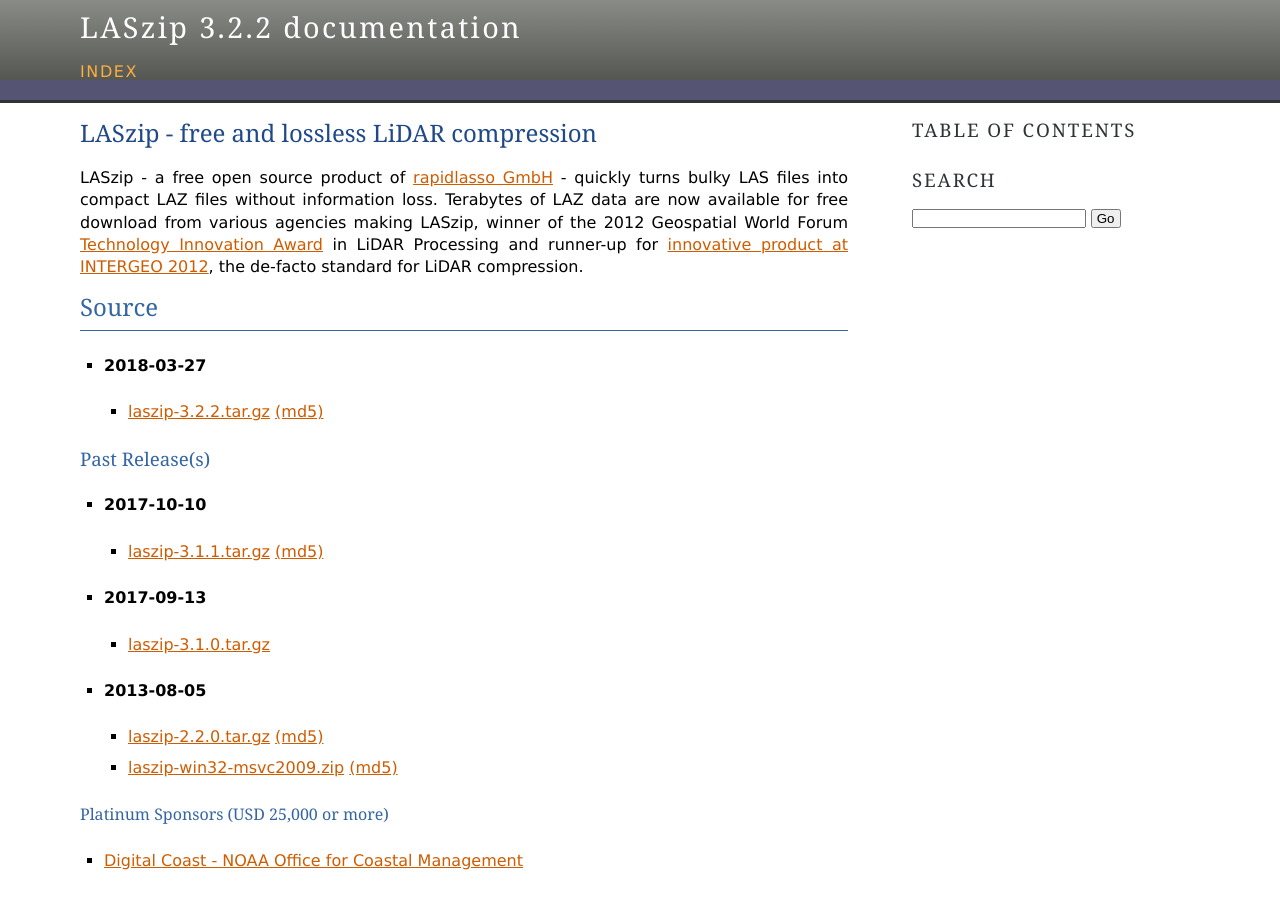
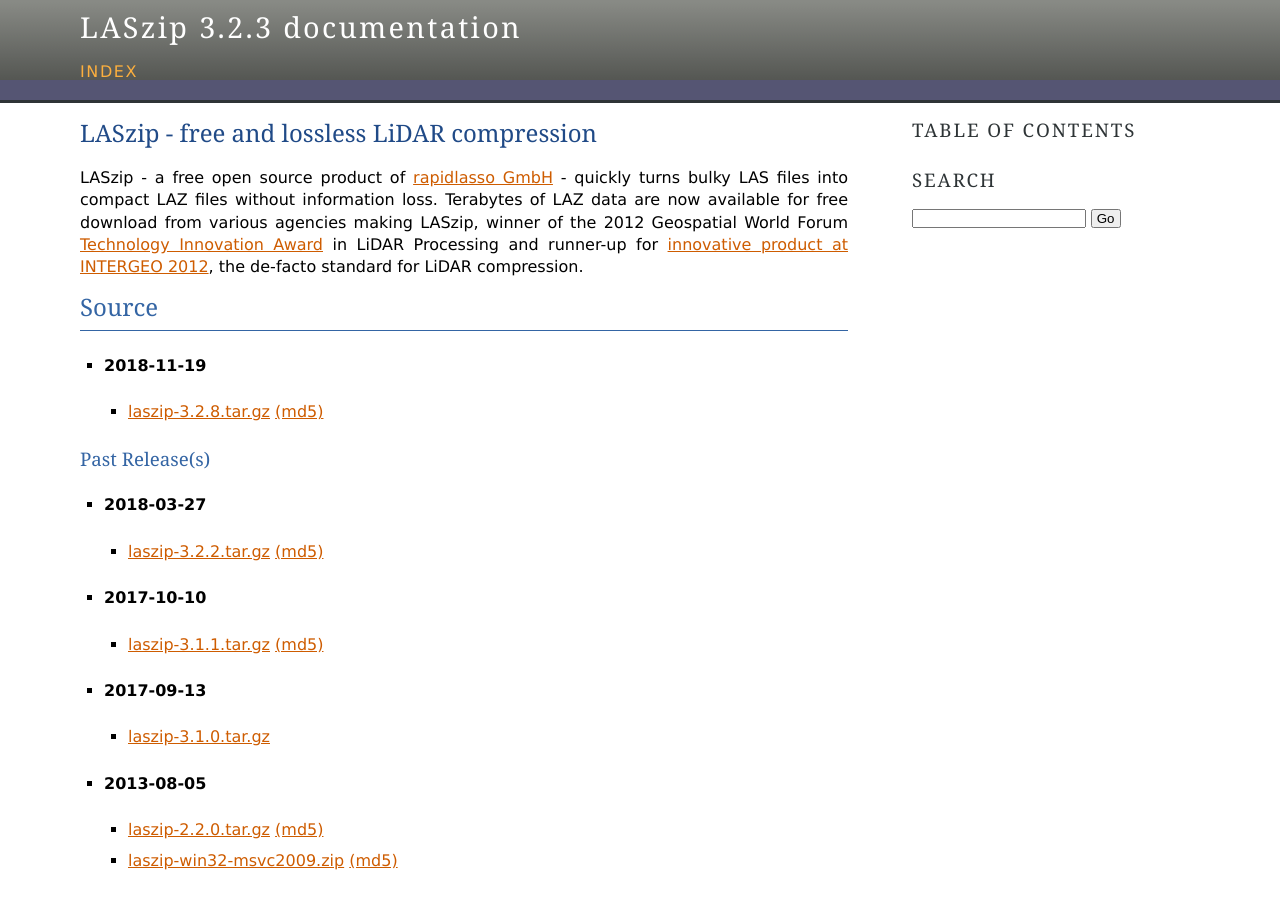
Before and after one commit to LASzip/LASzip, a Sphinx documentation site: the page built from docs/source/index.rst, in a window 1280 px wide and 900 px high. Built offline with Sphinx 7.4.7, drawn with Linux system fonts in a browser that asks for light colours.

Commit message:
increment for 3.2.8 release

```diff
--- a/CMakeLists.txt
+++ b/CMakeLists.txt
@@ -7,7 +7,7 @@
 
 # the next line is the ONLY place in the entire laszip system where
 # the version info is hard-coded
-set(LASZIP_API_VERSION_STRING "3.2.2" CACHE STRING "LASzip version" FORCE)
+set(LASZIP_API_VERSION_STRING "3.2.8" CACHE STRING "LASzip version" FORCE)
 
 include (CheckIncludeFileCXX)
 include(${ROOT_DIR}/cmake/common.cmake NO_POLICY_SCOPE)
--- a/docs/source/conf.py
+++ b/docs/source/conf.py
@@ -48,9 +48,9 @@
 # built documents.
 #
 # The short X.Y version.
-version = '3.2.2'
+version = '3.2.3'
 # The full version, including alpha/beta/rc tags.
-release = '3.2.2'
+release = '3.2.3'
 
 # The language for content autogenerated by Sphinx. Refer to documentation
 # for a list of supported languages.
--- a/docs/source/index.rst
+++ b/docs/source/index.rst
@@ -9,14 +9,19 @@
 Source
 ..............................................................................
 
+* **2018-11-19**
+
+  - `laszip-3.2.8.tar.gz <https://github.com/LASzip/LASzip/releases/download/3.2.8/laszip-src-3.2.8.tar.gz>`_
+    `(md5) <https://github.com/LASzip/LASzip/releases/download/3.2.8/laszip-src-3.2.8.tar.gz.md5>`__
+
+
+Past Release(s)
+~~~~~~~~~~~~~~~~~~~~~~~~~
+
 * **2018-03-27**
 
   - `laszip-3.2.2.tar.gz <https://github.com/LASzip/LASzip/releases/download/3.2.2/laszip-src-3.2.2.tar.gz>`_
     `(md5) <https://github.com/LASzip/LASzip/releases/download/3.2.2/laszip-src-3.2.2.tar.gz.md5>`__
-
-
-Past Release(s)
-~~~~~~~~~~~~~~~~~~~~~~~~~
 
 * **2017-10-10**
 
```
Also changed, not shown: other parts of CMakeLists.txt (+1 -1 lines), 1 other file.
